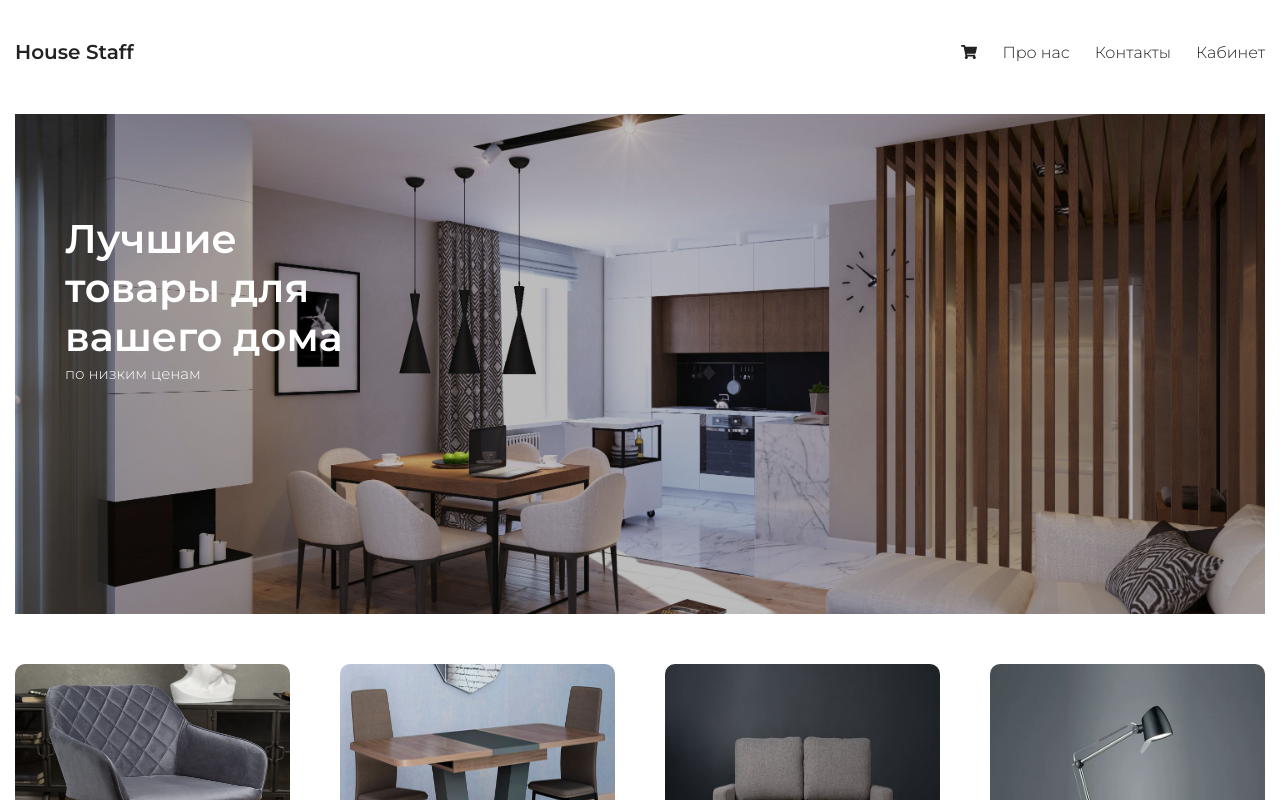
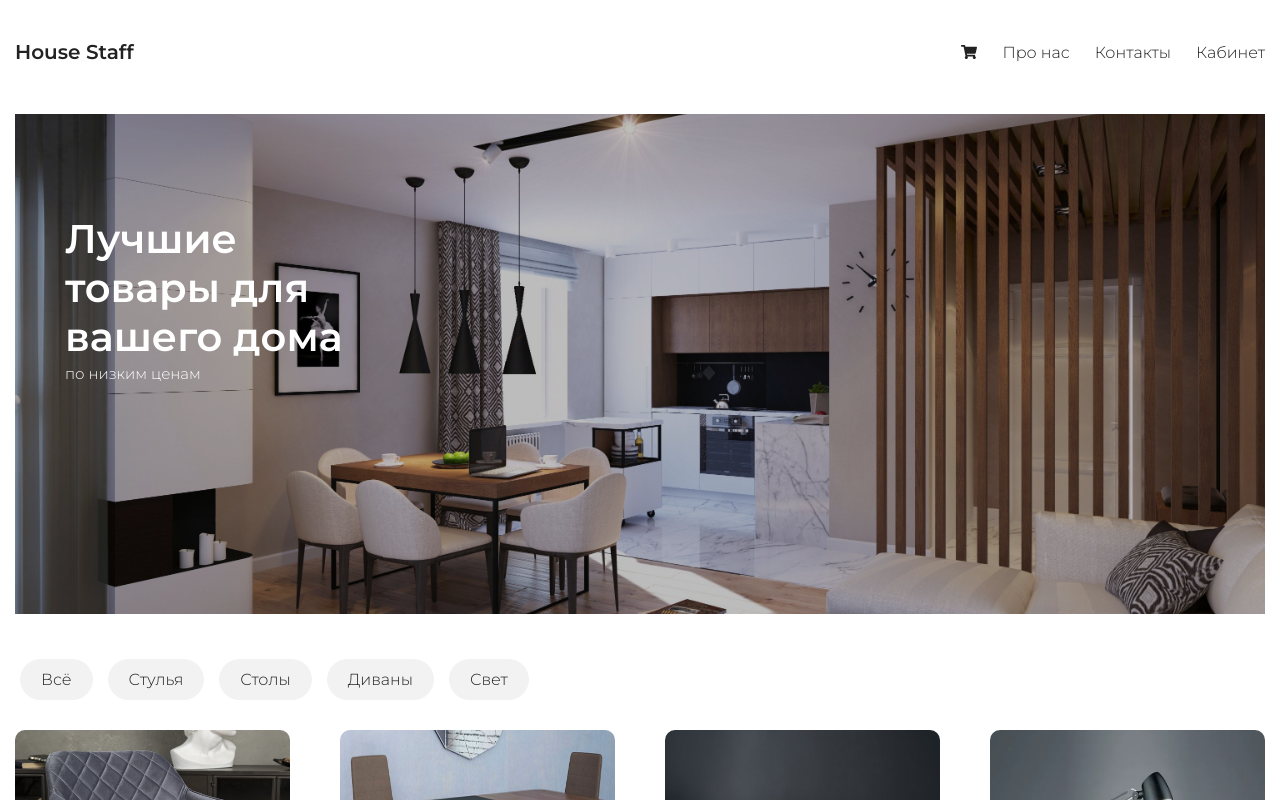
Before and after one commit to MihailDragni/react-online-store, a React (Create React App) app: page / in a window 1280 px wide. Shown: the top 800 px of the page. Built offline with nearby package versions, Linux system fonts and the light colour scheme.

Commit message:
added filters

```diff
--- a/src/App.js
+++ b/src/App.js
@@ -2,12 +2,14 @@
 import Header from './components/Header'
 import Footer from './components/Footer'
 import Items from './components/Items'
+import Categories from './components/Categories'
 
 class App extends React.Component {
   constructor(props) {
     super(props)
     this.state = {
       orders: [],
+      currentItems: [],
       items: [
         {
           id: 1,
@@ -54,7 +56,7 @@
           title: 'Кресло',
           img: 'Armchair.jpg',
           desc: 'Мягкое кресло - уютное место для отдыха и релакса.',
-          category: 'armchair',
+          category: 'chairs',
           price: '249.00',
         },
         {
@@ -62,22 +64,35 @@
           title: 'Стол для работы',
           img: 'Work-table.jpg',
           desc: 'Прочный, удобный, просторный стол для эффективной работы дома или офиса.',
-          category: 'table',
+          category: 'tables',
           price: '349.00',
         },
       ],
     }
+    this.state.currentItems = this.state.items
     this.addToOrder = this.addToOrder.bind(this)
     this.deleteOrder = this.deleteOrder.bind(this)
+    this.chooseCategory = this.chooseCategory.bind(this)
   }
   render() {
     return (
       <div className="wrapper">
         <Header orders={this.state.orders} onDelete={this.deleteOrder} />
-        <Items items={this.state.items} onAdd={this.addToOrder} />
+        <Categories chooseCategory={this.chooseCategory} />
+        <Items items={this.state.currentItems} onAdd={this.addToOrder} />
         <Footer />
       </div>
     )
+  }
+
+  chooseCategory(category) {
+    if (category === 'all') {
+      this.setState({ currentItems: this.state.items })
+      return
+    }
+    this.setState({
+      currentItems: this.state.items.filter((el) => el.category === category),
+    })
   }
 
   deleteOrder(id) {
--- /dev/null
+++ b/src/components/Categories.jsx
@@ -0,0 +1,44 @@
+import React, { Component } from 'react'
+
+export class Categories extends Component {
+  constructor(props) {
+    super(props)
+    this.state = {
+      categories: [
+        {
+          key: 'all',
+          name: 'Всё',
+        },
+        {
+          key: 'chairs',
+          name: 'Стулья',
+        },
+        {
+          key: 'tables',
+          name: 'Столы',
+        },
+        {
+          key: 'sofa',
+          name: 'Диваны',
+        },
+        {
+          key: 'light',
+          name: 'Свет',
+        },
+      ],
+    }
+  }
+  render() {
+    return (
+      <div className="categories">
+        {this.state.categories.map((el) => (
+          <div key={el.key} onClick={() => this.props.chooseCategory(el.key)}>
+            {el.name}
+          </div>
+        ))}
+      </div>
+    )
+  }
+}
+
+export default Categories
--- a/src/components/Header.jsx
+++ b/src/components/Header.jsx
@@ -7,9 +7,11 @@
   props.orders.forEach((el) => (summa += Number.parseFloat(el.price)))
   return (
     <>
-      {props.orders.map((el) => (
-        <Order onDelete={props.onDelete} key={el.id} item={el} />
-      ))}
+      <div className="shop-cart__wrapper">
+        {props.orders.map((el) => (
+          <Order onDelete={props.onDelete} key={el.id} item={el} />
+        ))}
+      </div>
       <p className="summa">Сумма: {new Intl.NumberFormat().format(summa)}$</p>
     </>
   )
--- a/src/index.css
+++ b/src/index.css
@@ -16,6 +16,7 @@
 .wrapper {
   max-width: 1280px;
   width: 100%;
+
   padding: 0 15px;
   margin: 40px auto;
 }
@@ -34,6 +35,7 @@
   font-weight: 600;
   font-size: 20px;
   margin-right: auto;
+  cursor: pointer;
 }
 
 .header__menu {
@@ -63,7 +65,7 @@
 }
 
 .header__presentation {
-  margin: 50px 0;
+  margin: 50px 0 35px;
   background-image: url('./assets/img/home2.jpg');
   width: 100%;
   height: 500px;
@@ -106,16 +108,20 @@
   box-shadow: 4px 5px 15px -7px #606060;
   padding: 20px;
   z-index: 2;
-  max-height: 450px;
+}
+
+.header .shop-cart__wrapper {
+  width: 100%;
+  max-height: 400px;
   overflow-y: auto;
 }
 
-.header .shop-cart::-webkit-scrollbar {
+.header .shop-cart__wrapper::-webkit-scrollbar {
   width: 10px;
   background-color: transparent;
 }
 
-.header .shop-cart::-webkit-scrollbar-thumb {
+.header .shop-cart__wrapper::-webkit-scrollbar-thumb {
   background-color: #acacac;
   border-radius: 5px;
 }
@@ -129,6 +135,7 @@
   display: flex;
   align-items: center;
   gap: 20px;
+  padding-right: 15px;
 }
 
 .header .shop-cart .item h2 {
@@ -164,12 +171,44 @@
   width: 100%;
   font-weight: 600;
   font-size: 18px;
-	padding-top: 10px;
+  padding-top: 20px;
+}
+
+.categories {
+  display: flex;
+  align-items: center;
+  gap: 15px;
+  margin-bottom: 20px;
+  overflow-x: auto;
+  padding: 10px 5px;
+}
+.categories::-webkit-scrollbar {
+  height: 8px;
+  background-color: transparent;
+}
+
+.categories::-webkit-scrollbar-thumb {
+  background-color: #acacac;
+  border-radius: 5px;
+}
+
+.categories div {
+  background-color: #f2f2f2;
+  border-radius: 50px;
+  padding: 10px 20px;
+  cursor: pointer;
+  border: 1px solid transparent;
+  transition: all 0.3s ease;
+}
+
+.categories div:hover {
+  border-color: silver;
+  transform: scale(1.1);
 }
 
 main {
   display: grid;
-  grid-template-columns: repeat(auto-fit, minmax(240px, 1fr));
+  grid-template-columns: repeat(auto-fill, minmax(240px, 1fr));
   gap: 50px;
 }
 
```
